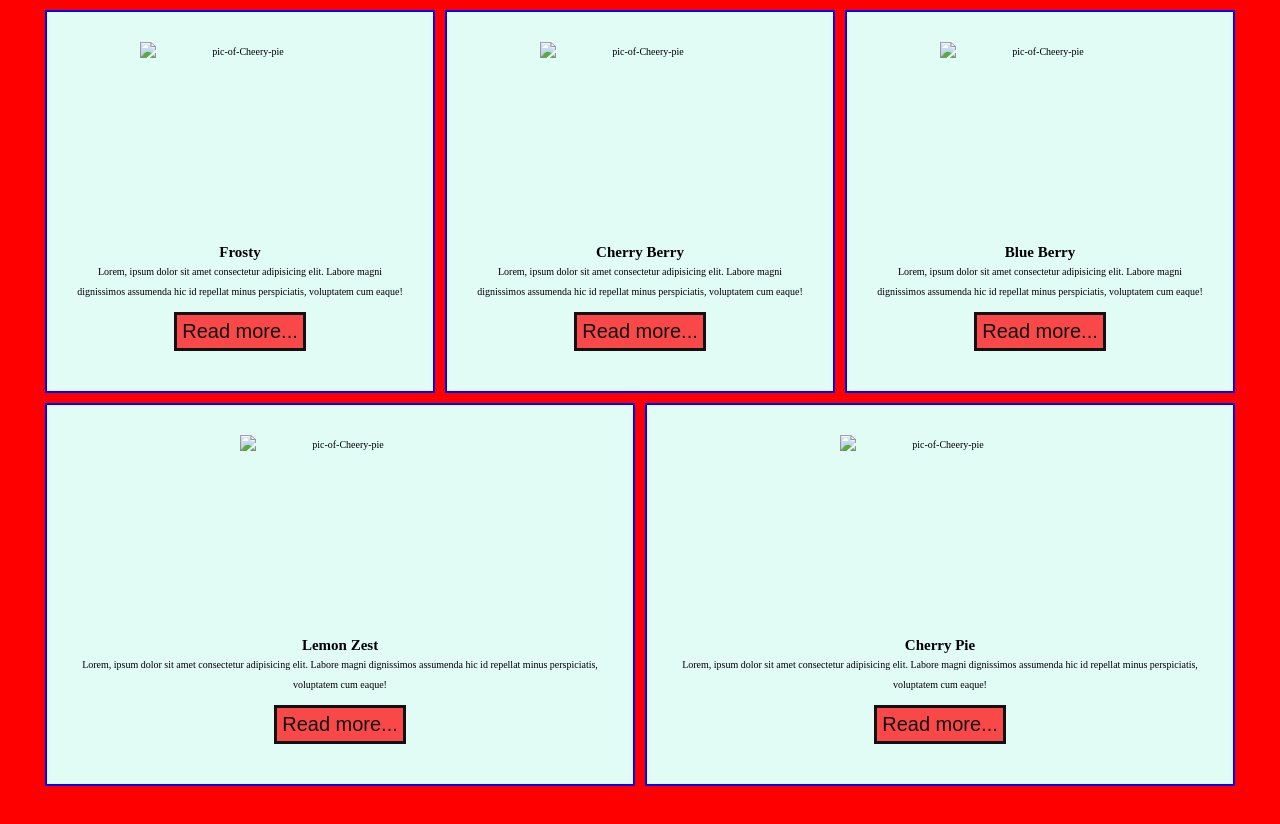
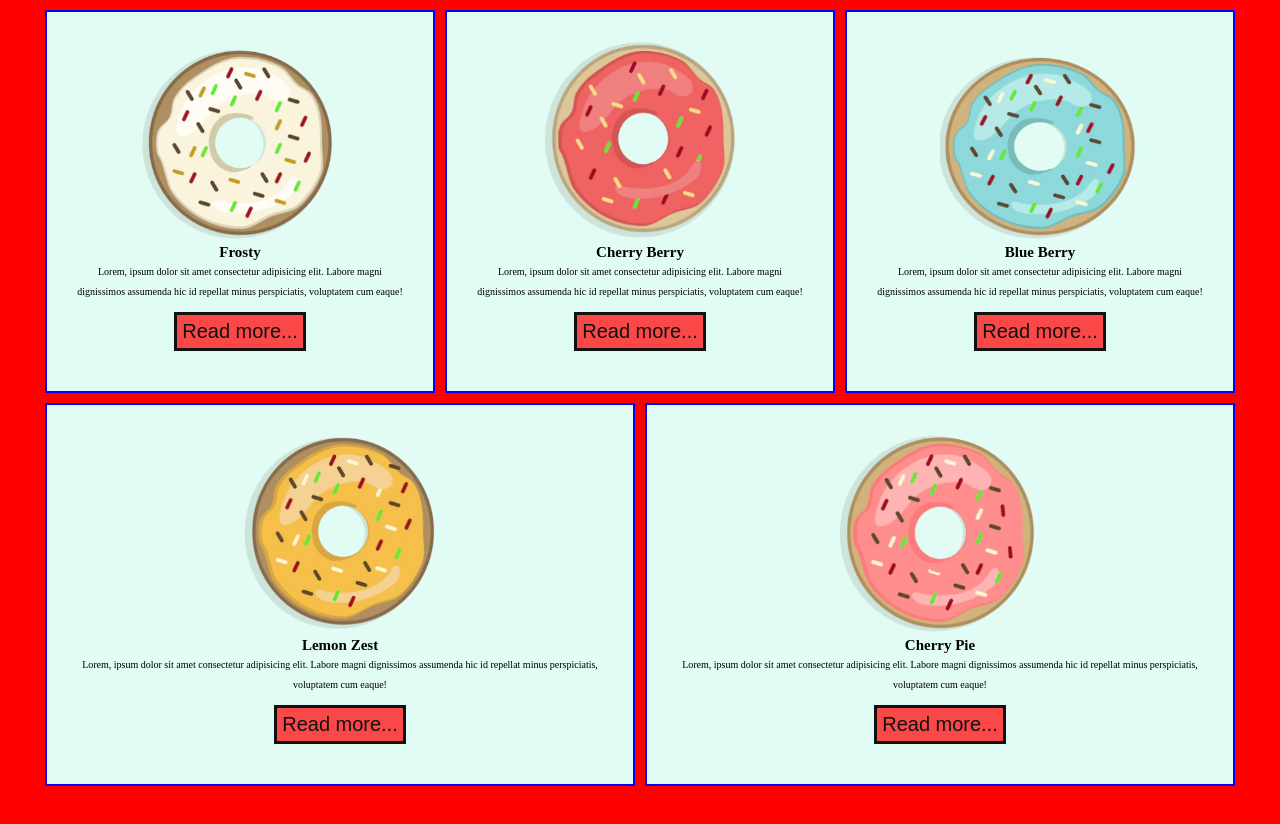
Before and after one commit to Thili007/sweet-layout-online, a plain HTML site: page index.html in a window 1280 px wide. Shown: the part 880-1704 px from the top of the page. Drawn offline with Linux system fonts and the light colour scheme; files whose address does not match are found by name; a web font is replaced by a local one.

Commit message:
added-new-files

```diff
--- a/index.html
+++ b/index.html
@@ -98,7 +98,7 @@
       <section class="items-section">
         <div class="div-styles item-1">
           <img
-            src="donut1.png"
+            src="./images/donut1.png"
             alt="pic-of-lemon-zest"
             width="200px"
             height="200px"
@@ -113,7 +113,7 @@
         </div>
         <div class="div-styles item-2">
           <img
-            src="donut2.png"
+            src="./images/donut2.png"
             alt="pic-of-Cheery-pie"
             width="200px"
             height="200px"
@@ -128,7 +128,7 @@
         </div>
         <div class="div-styles item-3">
           <img
-            src="donut3.png"
+            src="./images/donut3.png"
             alt="pic-of-Cheery-pie"
             width="200px"
             height="200px"
@@ -143,7 +143,7 @@
         </div>
         <div class="div-styles item-4">
           <img
-            src="../images/donut4.png"
+            src="./images/donut4.png"
             alt="pic-of-Cheery-pie"
             width="200px"
             height="200px"
@@ -158,7 +158,7 @@
         </div>
         <div class="div-styles item-5">
           <img
-            src="../images/donut5.png"
+            src="./images/donut5.png"
             alt="pic-of-Cheery-pie"
             width="200px"
             height="200px"
@@ -173,7 +173,7 @@
         </div>
         <div class="div-styles item-6">
           <img
-            src="../images/donut6.png"
+            src="./images/donut6.png"
             alt="pic-of-Cheery-pie"
             width="200px"
             height="200px"
@@ -188,7 +188,7 @@
         </div>
         <div class="div-styles item-7">
           <img
-            src="../images/donut1.png"
+            src="./images/donut1.png"
             alt="pic-of-Cheery-pie"
             width="200px"
             height="200px"
@@ -203,7 +203,7 @@
         </div>
         <div class="div-styles item-8">
           <img
-            src="../images/donut2.png"
+            src="./images/donut2.png"
             alt="pic-of-Cheery-pie"
             width="200px"
             height="200px"
```
Also changed, not shown: images/donut.png (renamed from donut.png), images/donut1.png (renamed from donut1.png), images/donut2.png (renamed from donut2.png), images/donut3.png (renamed from donut3.png), images/donut4.png (renamed from donut4.png), images/donut5.png (renamed from donut5.png), images/donut6.png (renamed from donut6.png), images/sweetBg.jpg (renamed from sweetBg.jpg).
